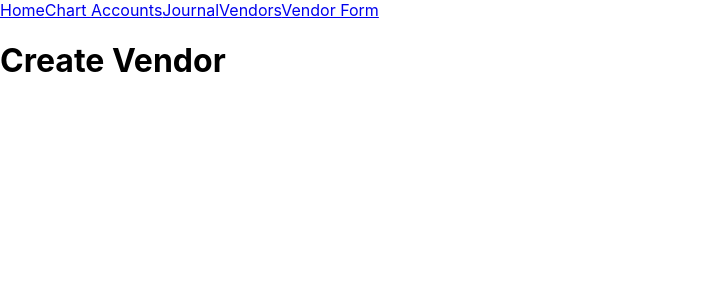
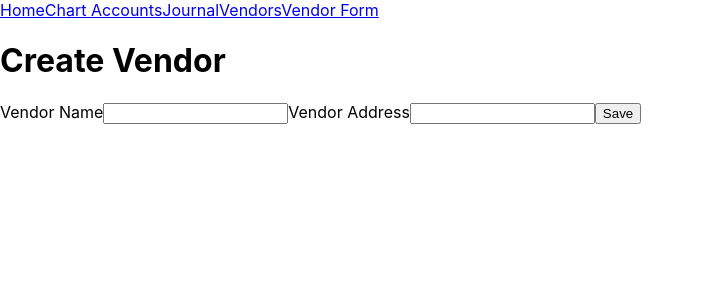
Before and after one commit to philip993/accounting, a React (Create React App) app in the folder acc-front/: page /createvendor in a window 1280 px wide. Shown: the top 300 px of the page, without its empty margins (0-703 px from the left). Built offline with nearby package versions, Linux system fonts and the light colour scheme.

Commit message:
1.34. Create Vendor updated

```diff
--- a/acc-front/src/components/CreateVendor/CreateVendor.js
+++ b/acc-front/src/components/CreateVendor/CreateVendor.js
@@ -1,17 +1,62 @@
-import React from 'react';
+import React, { useState } from 'react';
 import { useSelector, useDispatch } from 'react-redux';
 import { useForm } from 'react-hook-form';
+import {
+  requestCreateVendor,
+  inputVendorName,
+  inputVendorAddres,
+} from './CreateVendorActions';
 
 const CreateVendor = () => {
   const { vendorName, vendorAddress, vendorDebit, vendorCredit } = useSelector(
     (state) => state.CreateVendorReducer
   );
   const dispatch = useDispatch();
-  const { register, handleSubmit } = useForm();
+  const { register, handleSubmit, errors } = useForm();
+
+  const handleInputVendorName = (e) => {
+    dispatch(inputVendorName(e.target.value));
+  };
+
+  const handleInputVendorAddress = (e) => {
+    dispatch(inputVendorAddres(e.target.value));
+  };
+
+  const handleSubmitForm = (e) => {
+    // e.preventDefault();
+    dispatch(requestCreateVendor());
+  };
 
   return (
     <div>
       <h1>Create Vendor</h1>
+      <form onSubmit={handleSubmit(handleSubmitForm)}>
+        <label htmlFor="vendorName">Vendor Name</label>
+        <input
+          type="text"
+          name="vendorName"
+          value={vendorName}
+          onChange={handleInputVendorName}
+          ref={register({
+            required: true,
+            minLength: 4,
+          })}
+        />
+        {errors.name && errors.name.type === 'required' && (
+          <span>This is required</span>
+        )}
+        {errors.name && errors.name.type === 'minLength' && (
+          <span>Must be at least 4 char</span>
+        )}
+        <label htmlFor="vendorAddress">Vendor Address</label>
+        <input
+          type="text"
+          name="vendorAddress"
+          value={vendorAddress}
+          onChange={handleInputVendorAddress}
+        />
+        <button type={'submit'}>Save</button>
+      </form>
     </div>
   );
 };
--- a/acc-front/src/components/CreateVendor/CreateVendorActionTypes.js
+++ b/acc-front/src/components/CreateVendor/CreateVendorActionTypes.js
@@ -1,3 +1,6 @@
 // request Create
 export const SUCCESS_CREATE_VENDOR = 'SUCCESS_CREATE_VENDOR';
 export const FAILURE_CREATE_VENDOR = 'FAILURE_CREATE_VENDOR';
+// input
+export const INPUT_VENDOR_NAME = 'INPUT_VENDOR_NAME';
+export const INPUT_VENDOR_ADDRESS = 'INPUT_VENDOR_ADDRESS';
--- a/acc-front/src/components/CreateVendor/CreateVendorActions.js
+++ b/acc-front/src/components/CreateVendor/CreateVendorActions.js
@@ -1,3 +1,54 @@
-import {} from './CreateVendorActionTypes';
+import {
+  INPUT_VENDOR_NAME,
+  INPUT_VENDOR_ADDRESS,
+  SUCCESS_CREATE_VENDOR,
+  FAILURE_CREATE_VENDOR,
+} from './CreateVendorActionTypes';
+import axios from 'axios';
 
 // request Create
+export const requestCreateVendor = () => {
+  return (dispatch, getState) => {
+    let {
+      vendorName,
+      vendorAddress,
+      vendorDebit,
+      vendorCredit,
+    } = getState().CreateVendorReducer;
+    return axios
+      .post(`http://localhost:4000/vendor`, {
+        vendorName,
+        vendorAddress,
+        vendorDebit: 0,
+        vendorCredit: 0,
+      })
+      .then((response) => {
+        console.log(response);
+        dispatch({
+          type: SUCCESS_CREATE_VENDOR,
+          payload: response.data,
+        });
+      })
+      .catch((err) => {
+        console.log(err);
+        dispatch({
+          type: FAILURE_CREATE_VENDOR,
+        });
+      });
+  };
+};
+
+// input
+export const inputVendorName = (e) => {
+  return {
+    type: INPUT_VENDOR_NAME,
+    payload: e,
+  };
+};
+
+export const inputVendorAddres = (e) => {
+  return {
+    type: INPUT_VENDOR_ADDRESS,
+    payload: e,
+  };
+};
--- a/acc-front/src/components/CreateVendor/CreateVendorReducer.js
+++ b/acc-front/src/components/CreateVendor/CreateVendorReducer.js
@@ -1,6 +1,8 @@
 import {
   SUCCESS_CREATE_VENDOR,
   FAILURE_CREATE_VENDOR,
+  INPUT_VENDOR_NAME,
+  INPUT_VENDOR_ADDRESS,
 } from './CreateVendorActionTypes';
 
 const initialState = {
@@ -34,6 +36,16 @@ export const CreateVendorReducer = (state = initialState, action) => {
         vendorDebit: 0,
         vendorCredit: 0,
       };
+    case INPUT_VENDOR_NAME:
+      return {
+        ...state,
+        vendorName: action.payload,
+      };
+    case INPUT_VENDOR_ADDRESS:
+      return {
+        ...state,
+        vendorAddress: action.payload,
+      };
     default:
       return state;
   }
```
